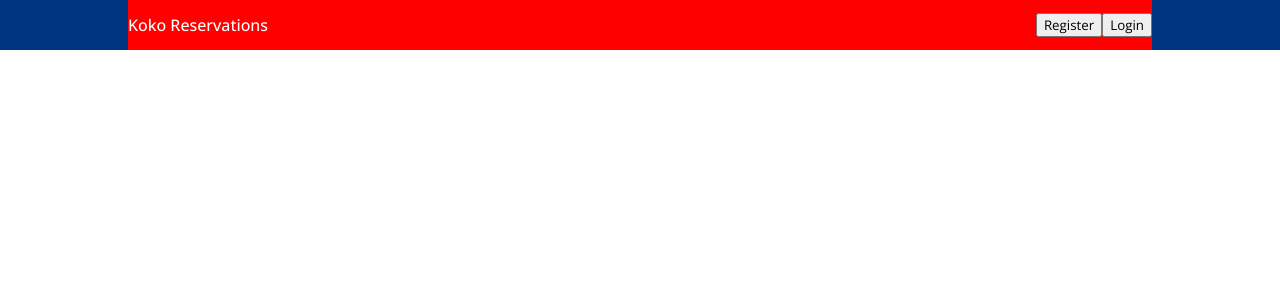
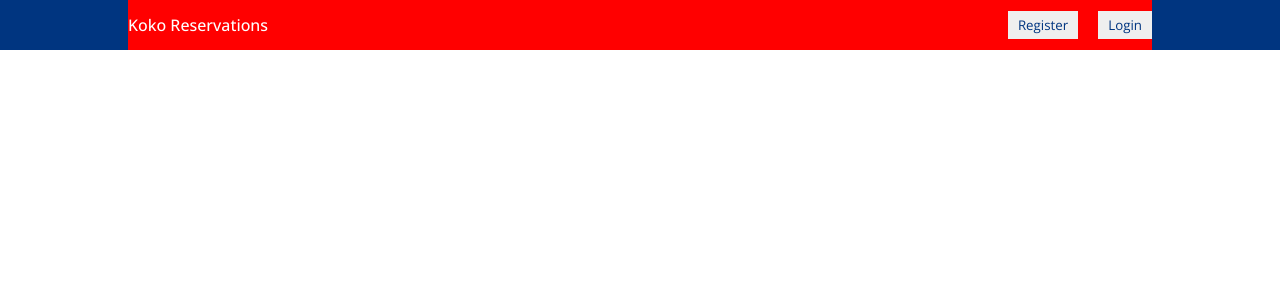
Before and after one commit to Koko-Dev/react-reservation-app, a React (Create React App) app: page / in a window 1280 px wide. Shown: the top 300 px of the page. Built offline with nearby package versions, Linux system fonts and the light colour scheme.

Commit message:
In navbar.css, add some styling to the buttons

```diff
--- a/src/components/navbar/navbar.css
+++ b/src/components/navbar/navbar.css
@@ -18,3 +18,11 @@
 .logo {
 	font-weight: 500;
 }
+
+.navButton {
+	margin-left: 20px;
+	border: none;
+	padding: 5px 10px;
+	cursor: pointer;
+	color: #003580;
+}
```
